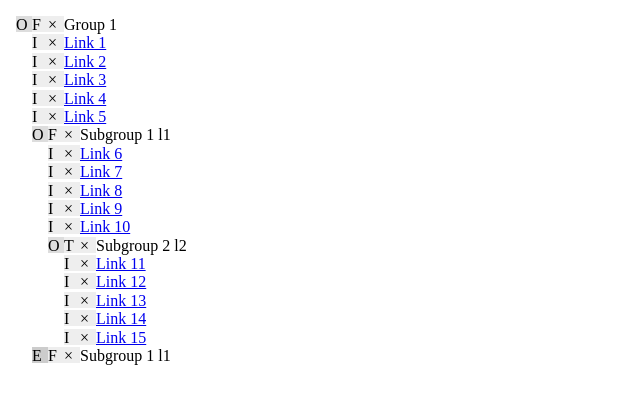
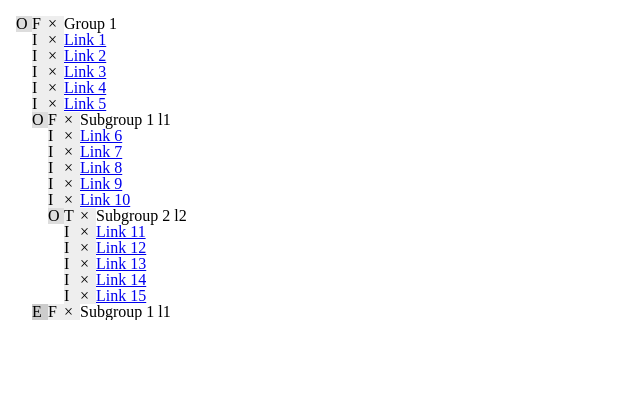
Before and after one commit to CaffeinatedJS/caffeinated-treeview, a website: page showcase.html in a window 1280 px wide. Shown: the whole page, without its empty margins (0-640 px from the left). Drawn offline with nearby package versions, Linux system fonts and the light colour scheme.

Commit message:
fixed body line height for customed default font

```diff
--- a/src/caffeinated-treeview.css
+++ b/src/caffeinated-treeview.css
@@ -1,4 +1,8 @@
 @charset "utf-8";
+
+body {
+	line-height: 1em;
+}
 
 .tree-view {
 	padding: 1em;
```
